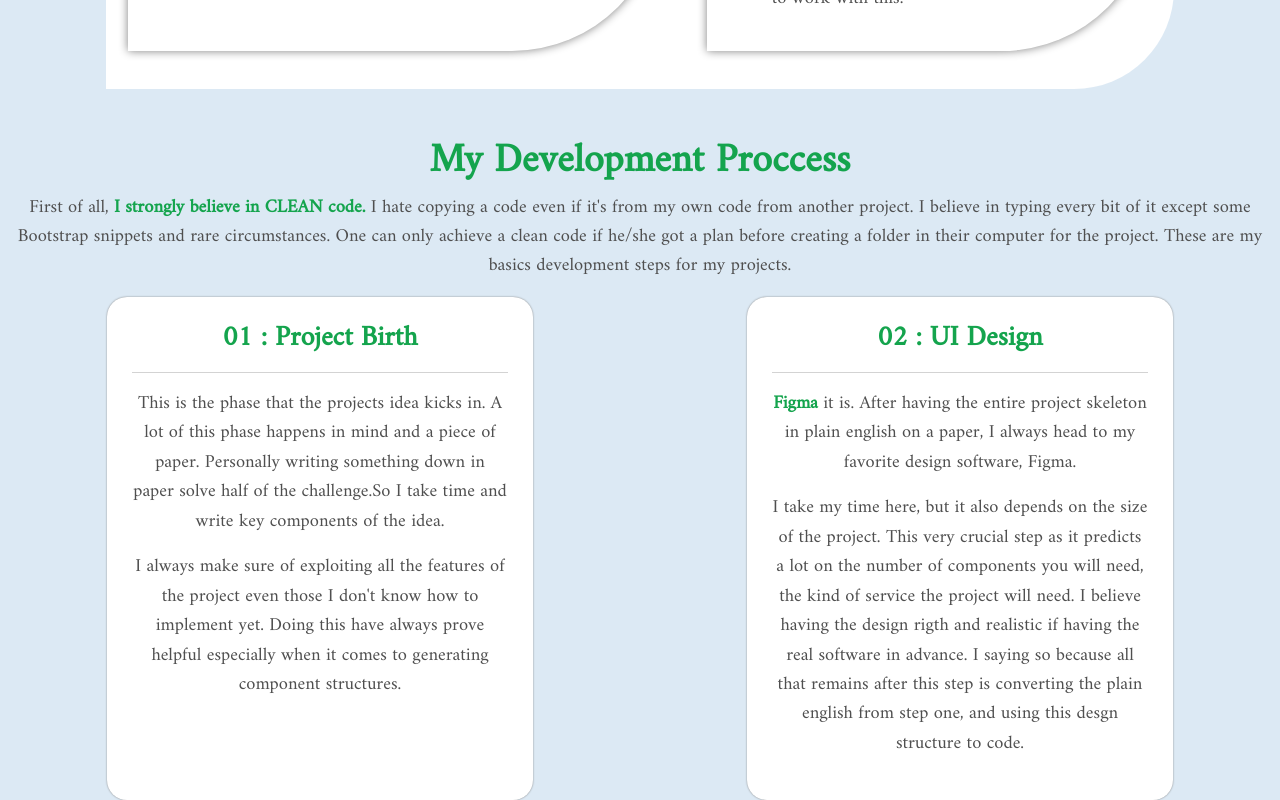
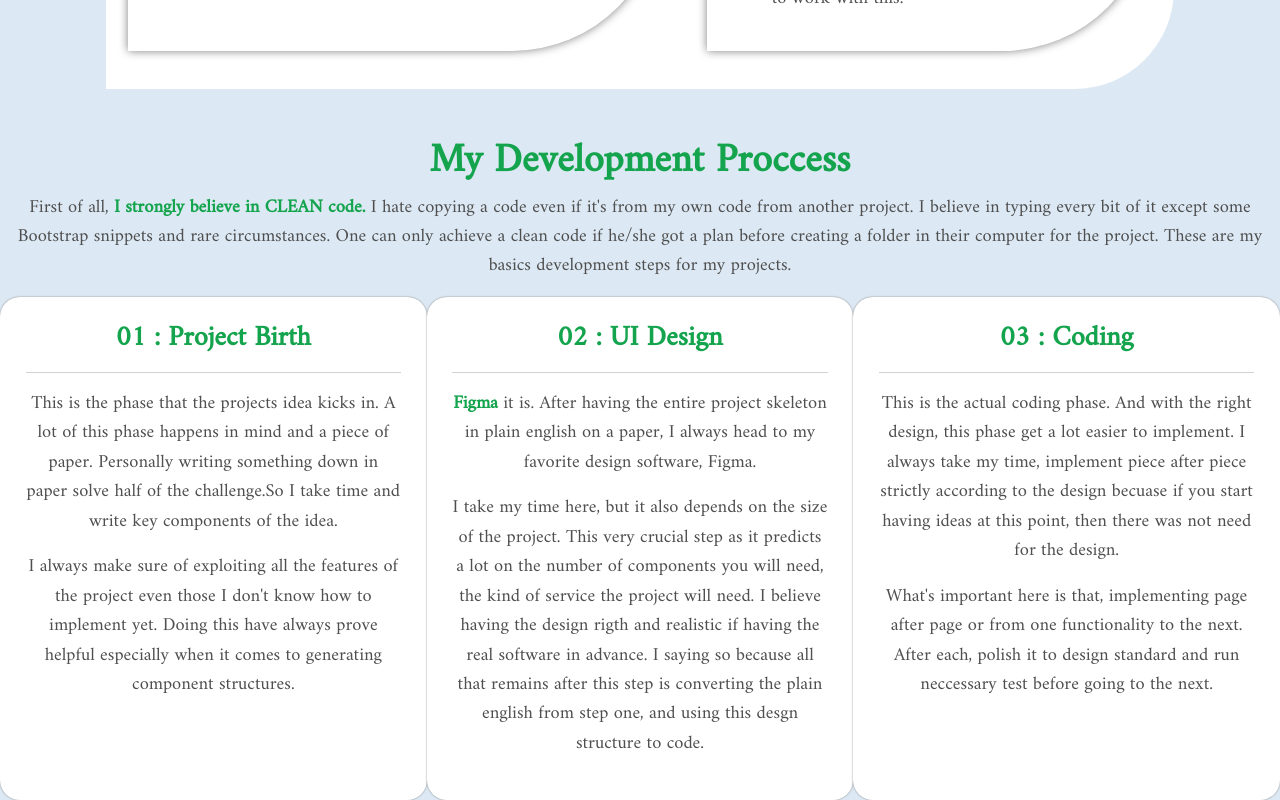
Before and after one commit to Vitalis-Kirui/Portfolio, an Angular app in the folder Portfolio-UI/: page / in a window 1280 px wide. Shown: the part 1905-2705 px from the top of the page. Built offline with nearby package versions, Linux system fonts and the light colour scheme; a web font is replaced by a local one.

Commit message:
actual coding functionality

```diff
--- a/Portfolio-UI/src/app/app.component.html
+++ b/Portfolio-UI/src/app/app.component.html
@@ -283,6 +283,23 @@
 
             </div>
 
+            <!-- Actual coding -->
+            <div class="col-md-4 text-center">
+
+                <h3 class="text-success"><strong>03 : Coding</strong></h3>
+                <hr>
+                <p>
+                    This is the actual coding phase. And with the right design, this phase get a lot easier to implement. I always
+                    take my time, implement piece after piece strictly according to the design becuase if you start having ideas
+                    at this point, then there was not need for the design.
+                </p>
+                <p>
+                    What's important here is that, implementing page after page or from one functionality to the next. After each,
+                    polish it to design standard and run neccessary test before going to the next.
+                </p>
+
+            </div>
+
     </div>
 
 </div>
```
